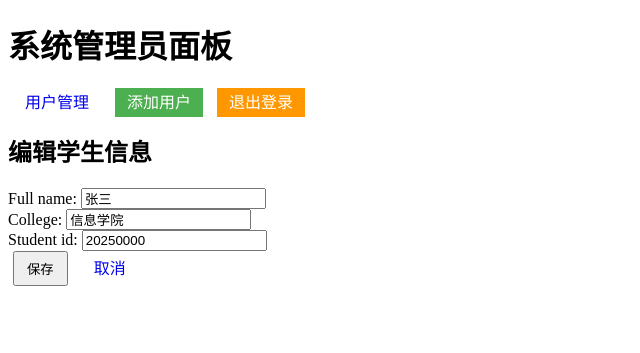
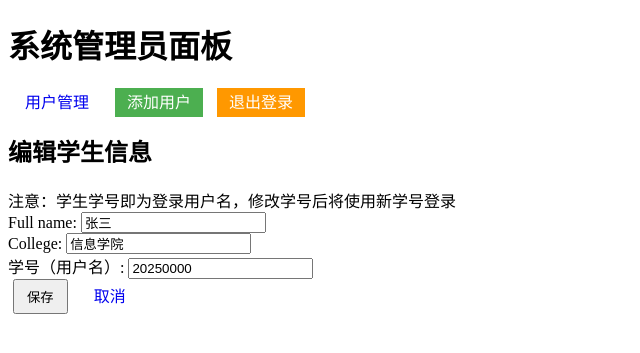
Before and after one commit to zcx2137/GradPath, a Django app: page /admins/edit_user/3/ in a window 1280 px wide. Shown: the top 353 px of the page, without its empty margins (0-640 px from the left). Run offline with Django 5.2, Linux system fonts and the light colour scheme; a user stored in the database is signed in; data comes from the database, SQL or seed files in the repository; both versions use the stored data as it was after the commit.

Commit message:
补充辅导员页面规则总数显示
管理员修改学号时和用户名同时关联
补充辅导员页面规则总数显示

```diff
--- a/apps/admins/views.py
+++ b/apps/admins/views.py
@@ -52,11 +52,42 @@ class UserEditForm(forms.Form):
     full_name = forms.CharField(max_length=100)
     college = forms.CharField(max_length=100)
 
-    # 学生特有字段
-    student_id = forms.CharField(max_length=20, required=False)
+    # 学生特有字段（学号即用户名）
+    student_id = forms.CharField(max_length=20, required=False, label="学号（用户名）")
 
-    # 辅导员特有字段
-    employee_id = forms.CharField(max_length=20, required=False)
+    # 辅导员特有字段（工号即用户名）
+    employee_id = forms.CharField(max_length=20, required=False, label="工号（用户名）")
+
+    def __init__(self, *args, **kwargs):
+        # 接收当前用户ID，用于校验时排除自身
+        self.user_id = kwargs.pop('user_id', None)
+        super().__init__(*args, **kwargs)
+
+    def clean_student_id(self):
+        # 校验学生学号（用户名）的唯一性
+        student_id = self.cleaned_data.get('student_id')
+        if not student_id:
+            return student_id
+
+        # 检查是否有其他用户的username或学生的student_id占用该值
+        if User.objects.exclude(id=self.user_id).filter(username=student_id).exists():
+            raise forms.ValidationError("该学号已被用作登录用户名，请更换")
+        if StudentProfile.objects.exclude(user_id=self.user_id).filter(student_id=student_id).exists():
+            raise forms.ValidationError("该学号已被其他学生使用，请更换")
+        return student_id
+
+    def clean_employee_id(self):
+        # 校验辅导员工号（用户名）的唯一性
+        employee_id = self.cleaned_data.get('employee_id')
+        if not employee_id:
+            return employee_id
+
+        # 检查是否有其他用户的username或辅导员的employee_id占用该值
+        if User.objects.exclude(id=self.user_id).filter(username=employee_id).exists():
+            raise forms.ValidationError("该工号已被用作登录用户名，请更换")
+        if CounselorProfile.objects.exclude(user_id=self.user_id).filter(employee_id=employee_id).exists():
+            raise forms.ValidationError("该工号已被其他辅导员使用，请更换")
+        return employee_id
 
 
 # 重置密码表单
@@ -171,71 +202,64 @@ def delete_user(request, user_id):
 def edit_user(request, user_id):
     user = get_object_or_404(User, id=user_id)
 
-    # 判断用户类型
-    is_student = hasattr(user, 'profile')
-    is_counselor = hasattr(user, 'counselor_profile')
+    is_student = hasattr(user, 'profile')  # 假设学生关联表为profile
+    is_counselor = hasattr(user, 'counselor_profile')  # 假设辅导员关联表为counselor_profile
 
     if not is_student and not is_counselor:
         messages.error(request, '无效的用户类型')
         return redirect('admin_dashboard')
 
-    # 初始化表单数据
+    # 初始化表单数据（包含当前用户ID用于校验）
     initial_data = {}
     if is_student:
         initial_data = {
             'full_name': user.profile.full_name,
-            'student_id': user.profile.student_id,
+            'student_id': user.profile.student_id,  # 学号初始值=当前用户名
             'college': user.profile.college
         }
     elif is_counselor:
         initial_data = {
             'full_name': user.counselor_profile.full_name,
-            'employee_id': user.counselor_profile.employee_id,
+            'employee_id': user.counselor_profile.employee_id,  # 工号初始值=当前用户名
             'college': user.counselor_profile.college
         }
 
     if request.method == 'POST':
-        form = UserEditForm(request.POST)
+        form = UserEditForm(request.POST, user_id=user.id)  # 传入当前用户ID
         if form.is_valid():
             data = form.cleaned_data
 
-            # 更新用户信息
             if is_student:
-                if not data.get('student_id'):
-                    form.add_error('student_id', '学生必须填写学号')
-                    return render(request, 'admins/edit_user.html', {
-                        'form': form,
-                        'user': user,
-                        'is_student': is_student
-                    })
-
+                # 学生：同步学号和用户名
+                new_student_id = data['student_id']
+                user.username = new_student_id  # 用户名=新学号
+                user.save()
                 user.profile.full_name = data['full_name']
-                user.profile.student_id = data['student_id']
+                user.profile.student_id = new_student_id
                 user.profile.college = data['college']
                 user.profile.save()
+                messages.success(request, '学生信息已更新，登录用户名同步修改为新学号')
+
             elif is_counselor:
-                if not data.get('employee_id'):
-                    form.add_error('employee_id', '辅导员必须填写工号')
-                    return render(request, 'admins/edit_user.html', {
-                        'form': form,
-                        'user': user,
-                        'is_student': is_student
-                    })
-
+                # 辅导员：同步工号和用户名
+                new_employee_id = data['employee_id']
+                user.username = new_employee_id  # 用户名=新工号
+                user.save()
                 user.counselor_profile.full_name = data['full_name']
-                user.counselor_profile.employee_id = data['employee_id']
+                user.counselor_profile.employee_id = new_employee_id
                 user.counselor_profile.college = data['college']
                 user.counselor_profile.save()
+                messages.success(request, '辅导员信息已更新，登录用户名同步修改为新工号')
 
-            messages.success(request, '用户信息已更新')
             return redirect('admin_dashboard')
     else:
-        form = UserEditForm(initial=initial_data)
+        form = UserEditForm(initial=initial_data, user_id=user.id)  # 传入当前用户ID
 
     return render(request, 'admins/edit_user.html', {
         'form': form,
         'user': user,
-        'is_student': is_student
+        'is_student': is_student,
+        'is_counselor': is_counselor  # 新增辅导员标识，用于模板提示
     })
 
 
--- a/templates/admins/edit_user.html
+++ b/templates/admins/edit_user.html
@@ -1,7 +1,18 @@
 {% extends 'admins/base.html' %}
 
 {% block content %}
-    <h2>编辑{% if is_student %}学生{% else %}辅导员员{% endif %}信息</h2>
+    <h2>编辑{% if is_student %}学生{% else %}辅导员{% endif %}信息</h2>
+
+    {% if is_student %}
+        <div class="alert alert-info">
+            注意：学生学号即为登录用户名，修改学号后将使用新学号登录
+        </div>
+    {% elif is_counselor %}
+        <div class="alert alert-info">
+            注意：辅导员工号即为登录用户名，修改工号后将使用新工号登录
+        </div>
+    {% endif %}
+
     <form method="post">
         {% csrf_token %}
 
--- a/templates/students/home.html
+++ b/templates/students/home.html
@@ -4,7 +4,7 @@
 {% block title %}保研加分小助手{% endblock %}
 
 {% block extra_css %}
-    <link href="{% static 'CSS/studengt_dashboard.css' %}" rel="stylesheet">
+    <link href="{% static 'CSS/students/student_dashboard.css' %}" rel="stylesheet">
 {% endblock %}
 
 {% block content %}
--- a/templates/students/profile.html
+++ b/templates/students/profile.html
@@ -4,7 +4,7 @@
 {% block title %}个人信息{% endblock %}
 
 {% block extra_css %}
-    <link href="{% static 'CSS/profile.css' %}" rel="stylesheet">
+    <link href="{% static 'CSS/students/profile.css' %}" rel="stylesheet">
 {% endblock %}
 
 {% block content %}
--- a/templates/students/ranking.html
+++ b/templates/students/ranking.html
@@ -5,7 +5,7 @@
 {% block title %}成绩排名 - 保研加分小助手{% endblock %}
 
 {% block extra_css %}
-<link href="{% static 'CSS/ranking.css' %}" rel="stylesheet">
+<link href="{% static 'CSS/students/ranking.css' %}" rel="stylesheet">
 {% endblock %}
 
 {% block content %}
--- a/templates/students/rules.html
+++ b/templates/students/rules.html
@@ -4,7 +4,7 @@
 {% block title %}加分细则查看 - 保研加分小助手{% endblock %}
 
 {% block extra_css %}
-    <link href="{% static 'CSS/student_rules.css' %}" rel="stylesheet">
+    <link href="{% static 'CSS/students/student_rules.css' %}" rel="stylesheet">
 {% endblock %}
 
 {% block content %}
--- a/templates/students/submissions.html
+++ b/templates/students/submissions.html
@@ -4,7 +4,7 @@
 {% block title %}我的提交记录{% endblock %}
 
 {% block extra_css %}
-    <link href="{% static 'CSS/submissions.css' %}" rel="stylesheet">
+    <link href="{% static 'CSS/students/submissions.css' %}" rel="stylesheet">
 {% endblock %}
 
 {% block content %}
--- a/templates/students/upload.html
+++ b/templates/students/upload.html
@@ -5,7 +5,7 @@
 {% block title %}提交新资料 - 保研加分小助手{% endblock %}
 
 {% block extra_css %}
-<link href="{% static 'CSS/upload.css' %}" rel="stylesheet">
+<link href="{% static 'CSS/students/upload.css' %}" rel="stylesheet">
 {% endblock %}
 
 {% block content %}
```
Also changed, not shown: apps/counselors/views.py (+16 -1 lines), db.sqlite3, static/CSS/students/components.css (renamed from static/CSS/components.css), static/CSS/students/profile.css (renamed from static/CSS/profile.css), static/CSS/students/ranking.css (renamed from static/CSS/ranking.css), static/CSS/students/student_dashboard.css (renamed from static/CSS/studengt_dashboard.css), static/CSS/students/student_rules.css (renamed from static/CSS/student_rules.css), static/CSS/students/submissions.css (renamed from static/CSS/submissions.css), static/CSS/students/upload.css (renamed from static/CSS/upload.css).
